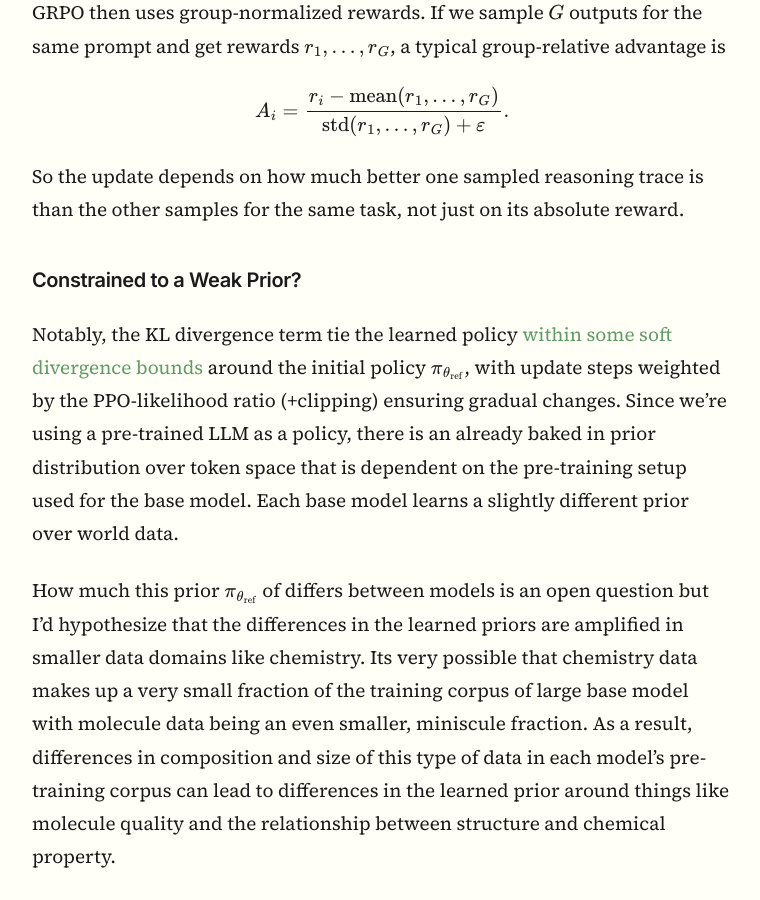
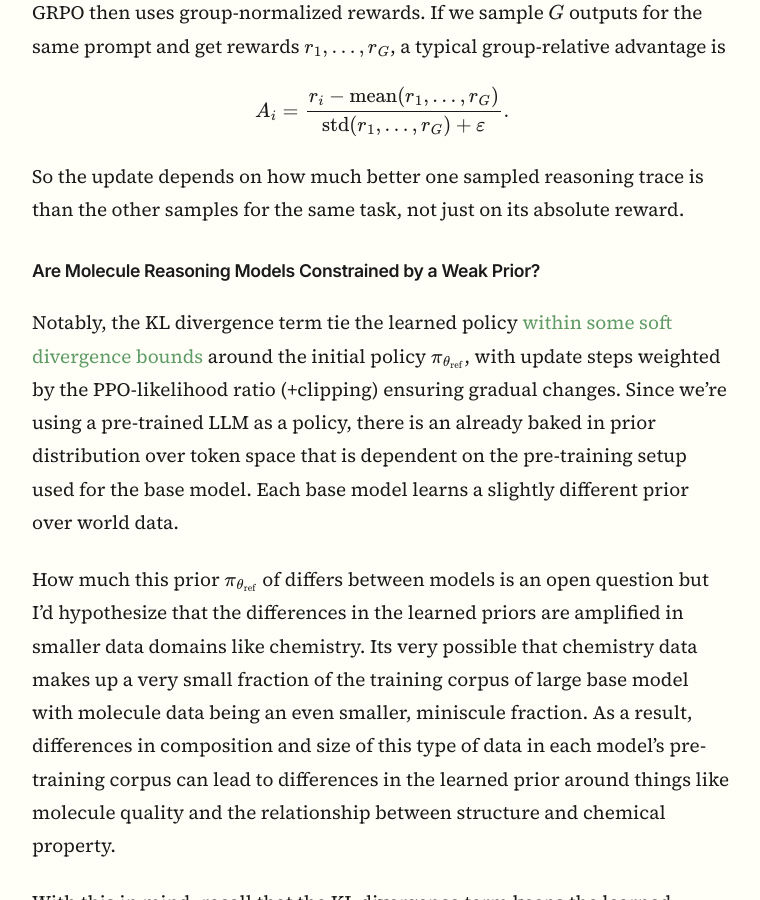
Before and after one commit to ec1340/ec1340.github.io, a Jekyll site: the page built from _posts/2026-03-09-molecule-reasoning-models.md, in a window 1280 px wide and 900 px high, scrolled down 4391 px. Shown: the whole window, without its empty margins (258-1018 px from the left). Built offline with Jekyll 4.4.1, drawn with Linux system fonts in a browser that asks for light colours.

Commit message:
minor change pt2

```diff
--- a/_posts/2026-03-09-molecule-reasoning-models.md
+++ b/_posts/2026-03-09-molecule-reasoning-models.md
@@ -120,7 +120,7 @@ $$
 So the update depends on how much better one sampled reasoning trace is than the other samples for the same task, not just on its absolute reward.
 
 
-### Constrained to a Weak Prior?
+#### Are Molecule Reasoning Models Constrained by a Weak Prior?
 
 Notably, the KL divergence term tie the learned policy [within some soft divergence bounds](https://arxiv.org/abs/2504.13837) around the initial policy $\pi_{\theta_{\mathrm{ref}}}$, with update steps weighted by the PPO-likelihood ratio (+clipping) ensuring gradual changes. Since we’re using a pre-trained LLM as a policy, there is an already baked in prior distribution over token space that is dependent on the pre-training setup used for the base model. Each base model learns a slightly different prior over world data.
 
```
